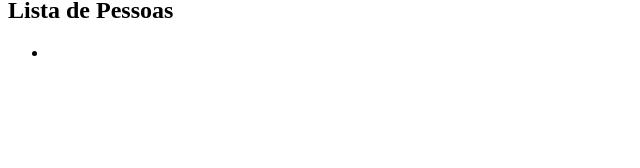
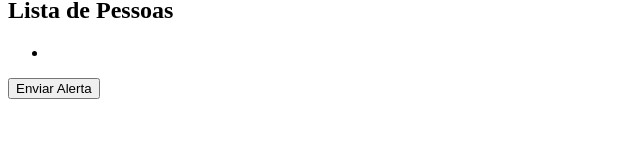
Before and after one commit to eltoncox/angular-training, an Angular app: page / in a window 1280 px wide. Shown: the part 123-291 px from the top of the page, without its empty margins (0-640 px from the left). Built offline with nearby package versions, Linux system fonts and the light colour scheme.

Commit message:
Event Bindig, declaração do método msgAlerta tipo vazio.

```diff
--- a/src/app/app.component.html
+++ b/src/app/app.component.html
@@ -5,3 +5,6 @@
 <img [src]="foto">
 
 <app-lista-pessoa></app-lista-pessoa>
+
+
+<button (click)="msgAlerta()">Enviar Alerta</button>
--- a/src/app/app.component.ts
+++ b/src/app/app.component.ts
@@ -9,5 +9,8 @@ export class AppComponent {
   title = 'Livro Angular';
 
   foto: string = 'favicon.ico';
+  msgAlerta(): void {
+    alert('Livro de JAVA !');
+  }
 
 }
```
